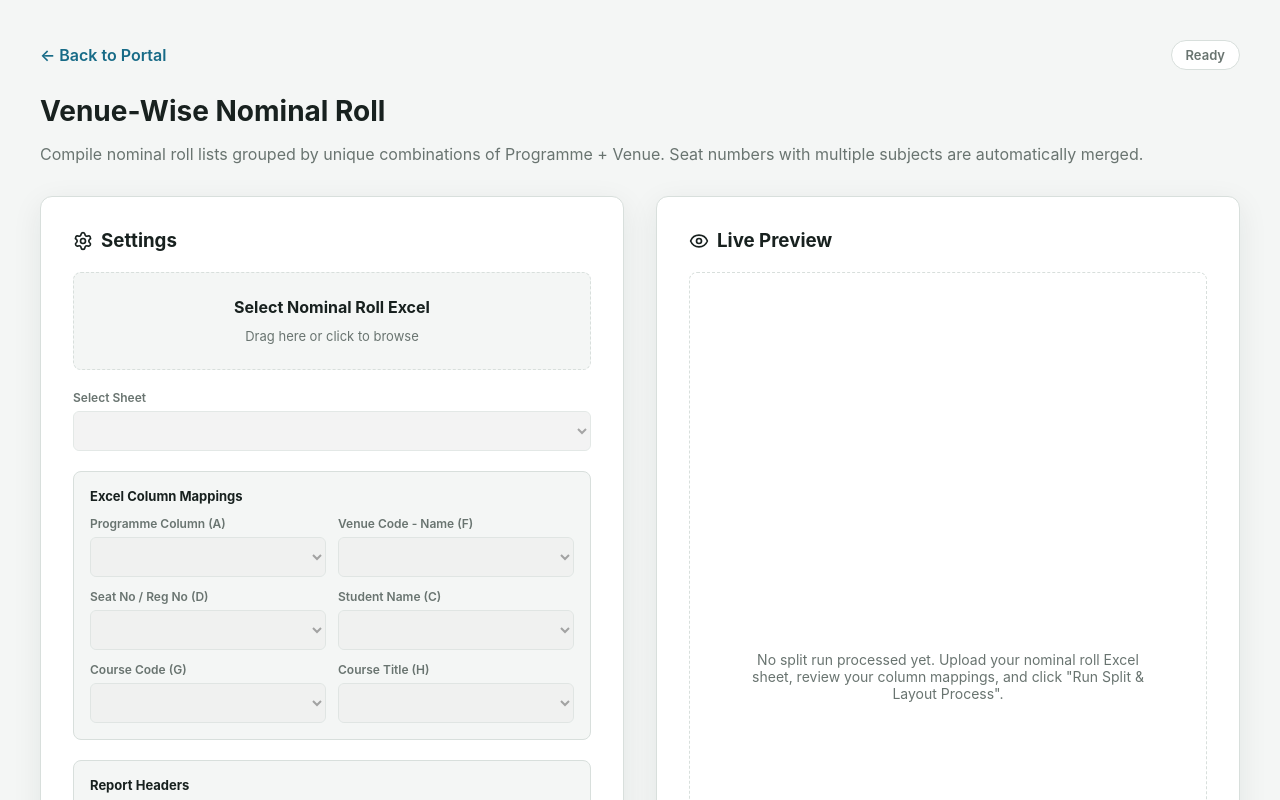
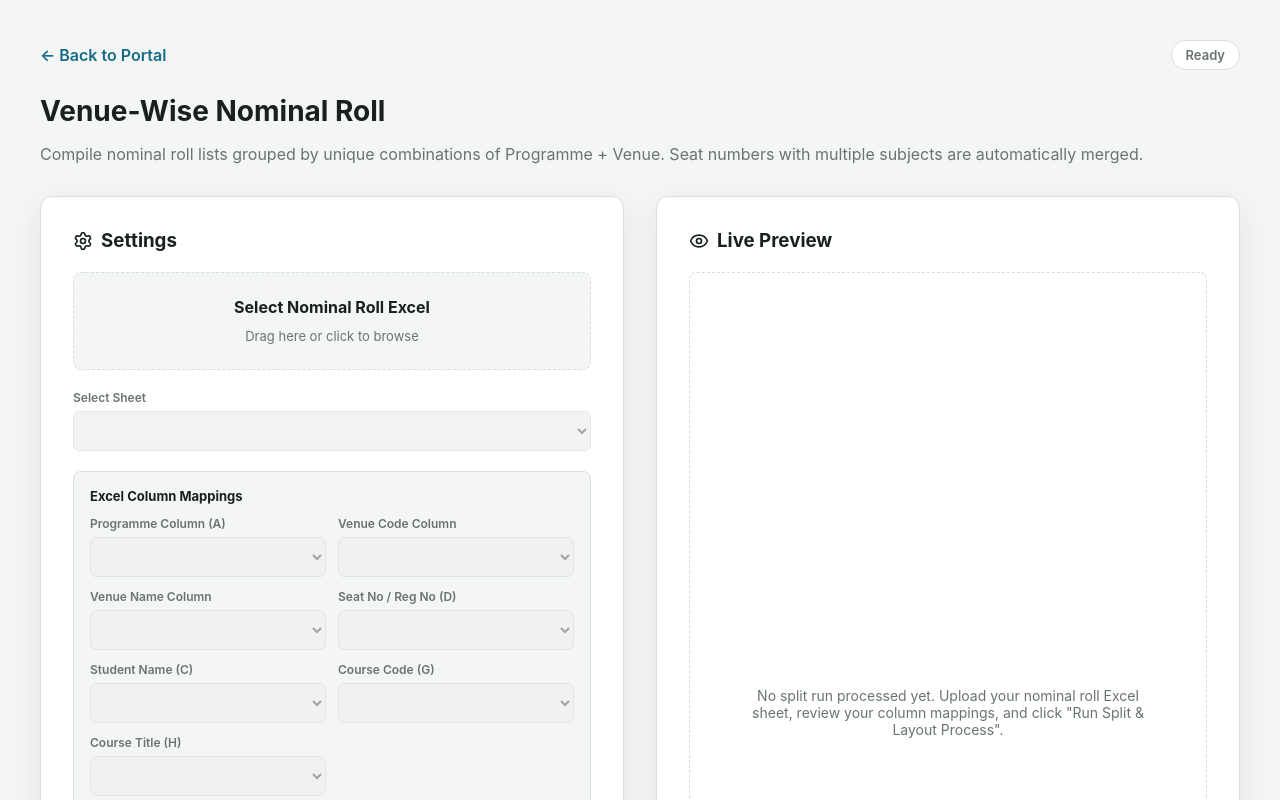
Before and after one commit to sam001ind/Report-studio, a React (Vite) app in the folder frontend/: page /sll-nominal in a window 1280 px wide. Shown: the top 800 px of the page. Built offline with nearby package versions, Linux system fonts and the light colour scheme.

Commit message:
Support splitting Venue Code and Venue Name into two mapped columns and auto-merge them

```diff
--- a/frontend/src/pages/SllNominalPage.jsx
+++ b/frontend/src/pages/SllNominalPage.jsx
@@ -22,7 +22,8 @@ const SllNominalPage = () => {
     programme: 0,
     name: 2,
     seatNo: 3,
-    venue: 5,
+    venueCode: 4,
+    venueName: 5,
     courseCode: 6,
     courseTitle: 7
   });
@@ -66,7 +67,8 @@ const SllNominalPage = () => {
             if (lower.includes('programme') || lower.includes('program')) autoMap.programme = idx;
             if (lower.includes('name')) autoMap.name = idx;
             if (lower.includes('seat') || lower.includes('reg') || lower.includes('register') || lower.includes('roll')) autoMap.seatNo = idx;
-            if (lower.includes('venue') || lower.includes('center') || lower.includes('college')) autoMap.venue = idx;
+            if (lower.includes('venuecode') || lower.includes('centercode') || lower.includes('collegecode')) autoMap.venueCode = idx;
+            if (lower.includes('venuename') || lower.includes('centername') || lower.includes('collegename') || (lower.includes('venue') && !lower.includes('code'))) autoMap.venueName = idx;
             if (lower.includes('coursecode') || lower.includes('subjectcode') || (lower.includes('course') && !lower.includes('title') && !lower.includes('name'))) autoMap.courseCode = idx;
             if (lower.includes('coursetitle') || lower.includes('subjectname') || lower.includes('coursename') || lower.includes('title')) autoMap.courseTitle = idx;
           });
@@ -133,7 +135,12 @@ const SllNominalPage = () => {
         if (isBlank) return;
 
         const programme = String(row[columnMapping.programme] || 'Unassigned Programme').trim();
-        const venue = String(row[columnMapping.venue] || 'Unassigned Venue').trim();
+
+        // Merge Venue Code and Venue Name into a single "Code - Name" string
+        const vCode = String(row[columnMapping.venueCode] || '').trim();
+        const vName = String(row[columnMapping.venueName] || '').trim();
+        const venue = vCode && vName ? `${vCode} - ${vName}` : (vCode || vName || 'Unassigned Venue');
+
         const seatNo = String(row[columnMapping.seatNo] || '').trim();
         const name = String(row[columnMapping.name] || '').trim();
         const cCode = String(row[columnMapping.courseCode] || '').trim();
@@ -418,10 +425,20 @@ const SllNominalPage = () => {
                 </select>
               </div>
               <div className="form-group">
-                <label>Venue Code - Name (F)</label>
+                <label>Venue Code Column</label>
                 <select
-                  value={columnMapping.venue}
-                  onChange={(e) => setColumnMapping({ ...columnMapping, venue: parseInt(e.target.value) })}
+                  value={columnMapping.venueCode}
+                  onChange={(e) => setColumnMapping({ ...columnMapping, venueCode: parseInt(e.target.value) })}
+                  disabled={headers.length === 0}
+                >
+                  {headers.map((h, i) => <option key={i} value={i}>{h} (Col {i+1})</option>)}
+                </select>
+              </div>
+              <div className="form-group">
+                <label>Venue Name Column</label>
+                <select
+                  value={columnMapping.venueName}
+                  onChange={(e) => setColumnMapping({ ...columnMapping, venueName: parseInt(e.target.value) })}
                   disabled={headers.length === 0}
                 >
                   {headers.map((h, i) => <option key={i} value={i}>{h} (Col {i+1})</option>)}
```
